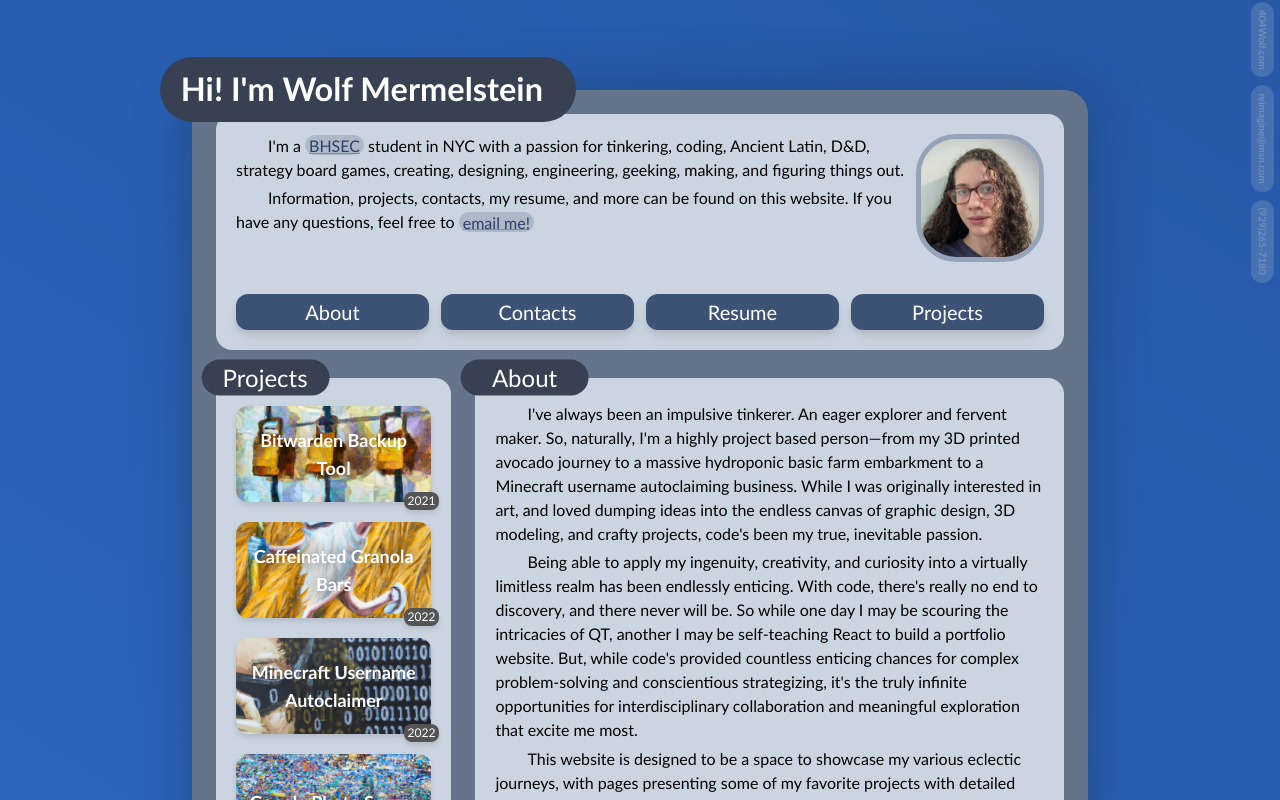
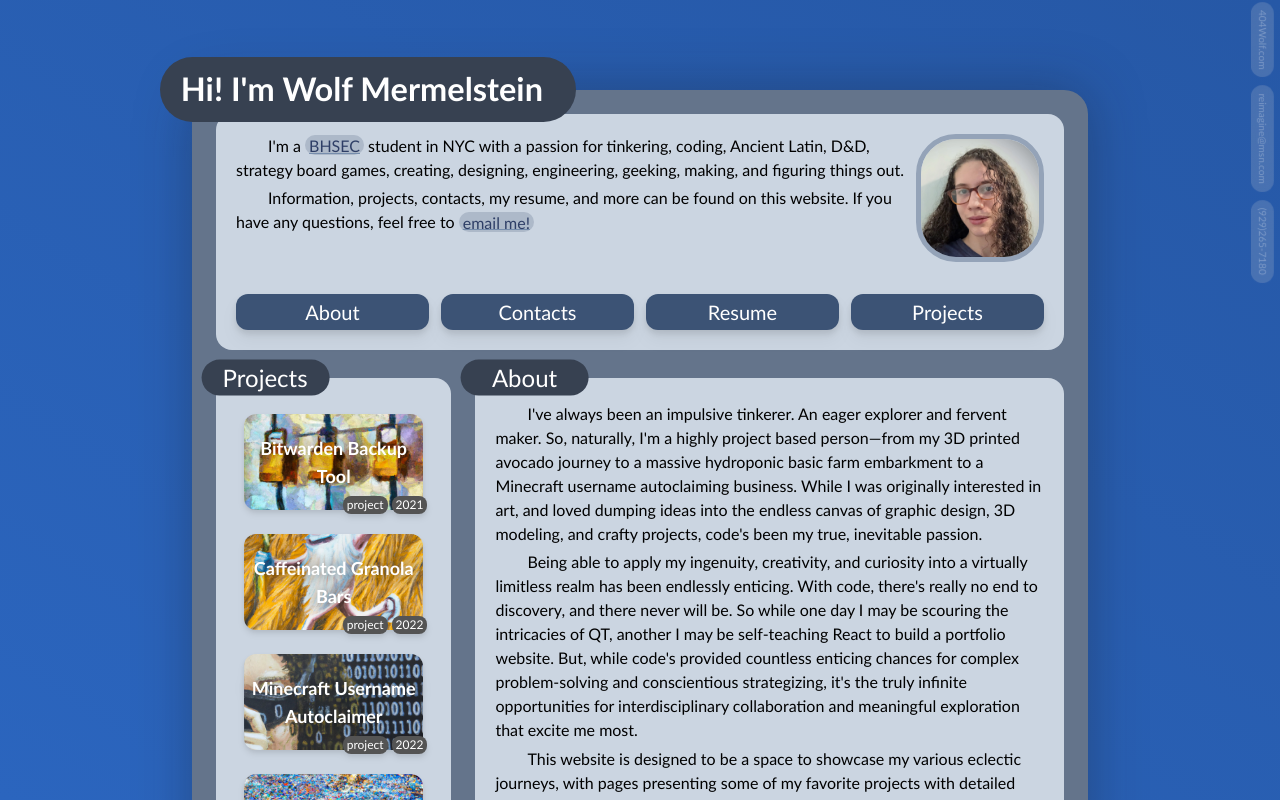
Before and after one commit to 404Wolf/404Wolf.com, a Next.js app: page / in a window 1280 px wide. Shown: the top 800 px of the page. Built offline with nearby package versions, Linux system fonts and the light colour scheme.

Commit message:
Add project tag

```diff
--- a/src/components/misc/Tag.tsx
+++ b/src/components/misc/Tag.tsx
@@ -2,38 +2,57 @@ interface TagProps {
     children: React.ReactNode;
     position?: "br" | "bl" | "tr" | "tl" | null;
     width?: string;
+    rotation?: number;
+    zLevel?: number;
+    extraYTranslation?: number;
+    extraXTranslation?: number;
+    absolute?: boolean;
 }
 
-const Tag = ({ children, width="fit", position=null}: TagProps) => {
+const Tag = ({ children, width="fit", rotation=0, extraYTranslation=0, extraXTranslation=0, zLevel=50, absolute=true, position=null}: TagProps) => {
     let positioning
     let translations
 
     // case tree for position
     switch (position) {
         case "br":
-            positioning = "bottom-0 right-0"
-            translations = "translate-x-2 translate-y-2"
+            positioning = {bottom: 0, right: 0}
+            translations = [.25, .25]
             break;
         case "bl":
-            positioning = "bottom-0 left-0"
-            translations = "-translate-x-2 translate-y-2"
+            positioning = {bottom: 0, left: 0}
+            translations = [-.25, .25]
             break;
         case "tr":
-            positioning = "top-0 right-0"
-            translations = "translate-x-2 -translate-y-2"
+            positioning = {top: 0, right: 0}
+            translations = [.25, -.25]
             break;
         case "tl":
-            positioning = "top-0 left-0"
-            translations = "-translate-x-2 -translate-y-2"
+            positioning = {top: 0, left: 0}
+            translations = [-.25, -.25]
             break;
         default:
-            positioning = "bottom-0 right-0"
-            translations = "translate-x-2 translate-y-2"
+            positioning = {bottom: 0, right: 0}
+            translations = [.25, .25]
             break;
     }
 
+    // Add extra translations
+    translations[0] += extraXTranslation
+    translations[1] += extraYTranslation
+
     return (
-        <div className={ `w-${width} text-xs sm:text-md absolute ${positioning} ${translations} bg-[#545454] text-white p-1 py-px rounded-lg z-50` }>
+        <div
+            className="text-xs sm:text-md bg-[#545454] text-white p-1 py-px rounded-lg"
+            style={{
+                width: `${width}`,
+                transform: `translate(${translations[0]}rem, ${translations[1]}rem) rotate(${rotation}deg)`,
+                rotate: `${rotation}`,
+                zIndex: `${zLevel}`,
+                position: `${absolute ? "absolute" : "relative"}`,
+                ...positioning
+            }}
+        >
             { children }
         </div>
     );
--- a/src/components/projects/Project.tsx
+++ b/src/components/projects/Project.tsx
@@ -8,13 +8,19 @@ interface ProjectProps {
     date?: string;
     page?: string;
     isDummy?: boolean;
+    projectTag?: boolean;
 }
 
-const Project = ( { id, name, cover, date, page, isDummy=false }: ProjectProps ) => {
+const Project = ( { id, name, cover, date, page, projectTag=false, isDummy=false }: ProjectProps ) => {
     return (
-        <Link href={ page || "/" } className={isDummy ? "pointer-events-none" : ""}>
-            <div className="bg-cover rounded-xl drop-shadow-md hover:brightness-90 ease-in transition-all p-2 relative h-[5.5rem] md:h-32 lg:h-24 bg-cover bg-center duration-100 hover:scale-105 flex items-center justify-center bg-gray-100/[35%]" style={ {backgroundImage: `url('${cover}')`} }>
-                {!isDummy && <Tag children={ date }/>}
+        <div className="relative p-2">
+            <Link href={ page || "/" } className={`z-10 ${isDummy ? "pointer-events-none" : ""}`}>
+                <div className="bg-cover rounded-xl drop-shadow-md hover:brightness-90 ease-in transition-all relative h-[5.5rem] md:h-32 lg:h-24 bg-cover bg-center duration-100 hover:scale-105 flex items-center justify-center bg-gray-100/[35%]" style={ {backgroundImage: `url('${cover}')`} }>
+                    {!isDummy && <div className="flex gap-1 absolute bottom-0 right-0">
+                        <Tag children="project" absolute={ false }/>
+                        <Tag children={ date } absolute={ false }/>
+                    </div>
+                    }
 
                     <div className="flex flex-col">
                         <h1 className="text-center text-[12.5px] sm:text-lg text-white font-bold sm:font-extrabold" style={ {textShadow: "0 0 15px rgba(0, 0, 0, .65)"} }>
@@ -23,6 +29,7 @@ const Project = ( { id, name, cover, date, page, isDummy=false }: ProjectProps )
                     </div>
                 </div>
             </Link>
+        </div>
     );
 };
 
--- a/src/components/projects/Projects.tsx
+++ b/src/components/projects/Projects.tsx
@@ -5,11 +5,12 @@ import ProjectData from "@/interfaces/project_data";
 interface ProjectsProps {
     projects: (ProjectData | null)[];
     featuredOnly?: boolean;
+    projectTags?: boolean;
     minAmount?: number;
     className?: string;
 }
 
-const Projects = ( { projects, minAmount: showAmount, featuredOnly, className }: ProjectsProps ) => {
+const Projects = ( { projects, minAmount: showAmount, featuredOnly, className, projectTags }: ProjectsProps ) => {
     if (featuredOnly) {
         projects = projects.filter(project => (project === null) ? false : project.featured)
     }
@@ -40,6 +41,7 @@ const Projects = ( { projects, minAmount: showAmount, featuredOnly, className }:
                                 page={ "/projects/"+ project.id }
                                 date={ project.date }
                                 key={ index }
+                                projectTag={ projectTags }
                             />
                         )
                     }
--- a/src/pages/index.tsx
+++ b/src/pages/index.tsx
@@ -34,9 +34,10 @@ const Home = ({ projects }: HomeProps) => {
                     <div className="hidden sm:block basis-[30%]">
                         <Tile title="Projects">
                             <Projects
+                                projectTags
+                                featuredOnly
                                 projects={ projects }
-                                featuredOnly={ true }
-                                className="pt-3 sm:pt-2 grid grid-cols-2 sm:grid-cols-1 justify-between items-center gap-4 sm:gap-5"
+                                className="pt-3 sm:pt-2 grid grid-cols-2 sm:grid-cols-1 justify-between items-center gap-1 sm:gap-2"
                             />
                         </Tile>
                     </div>
```
Lines whose indentation alone changed are shown as unchanged.
